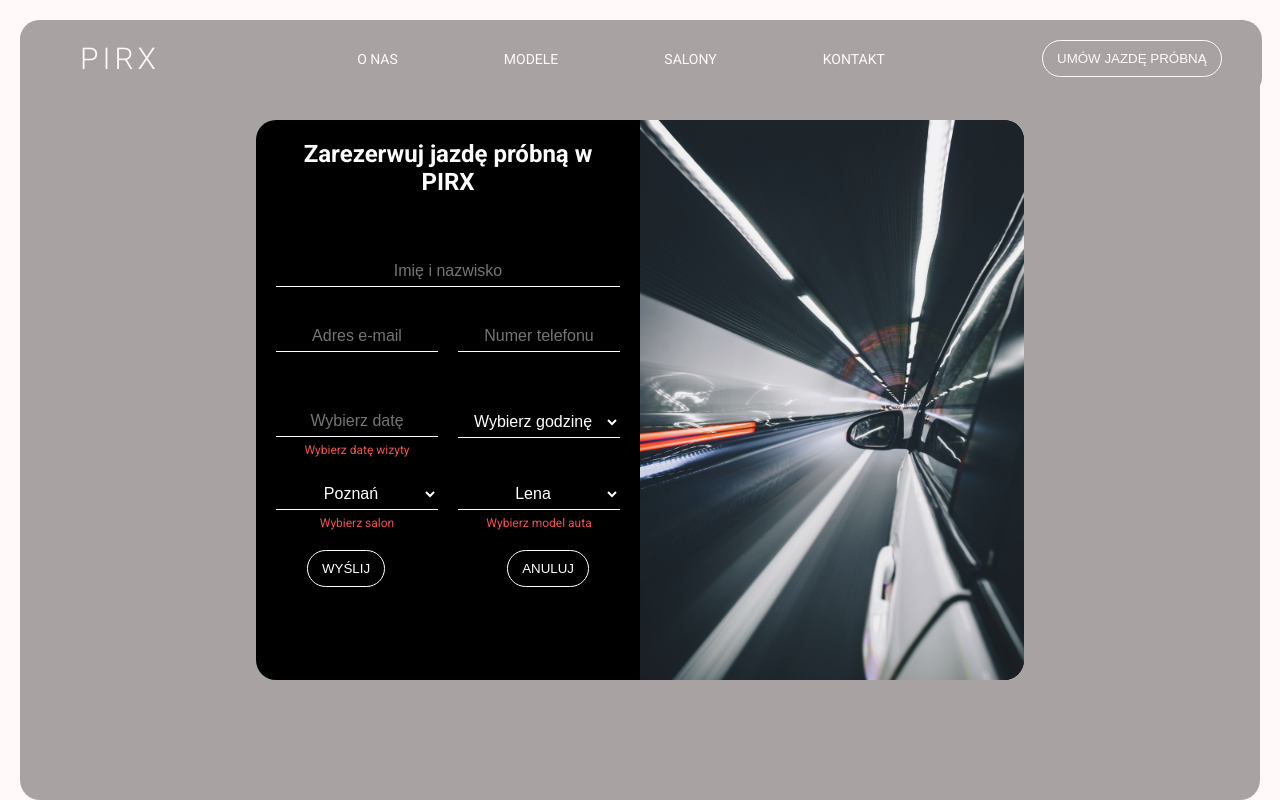
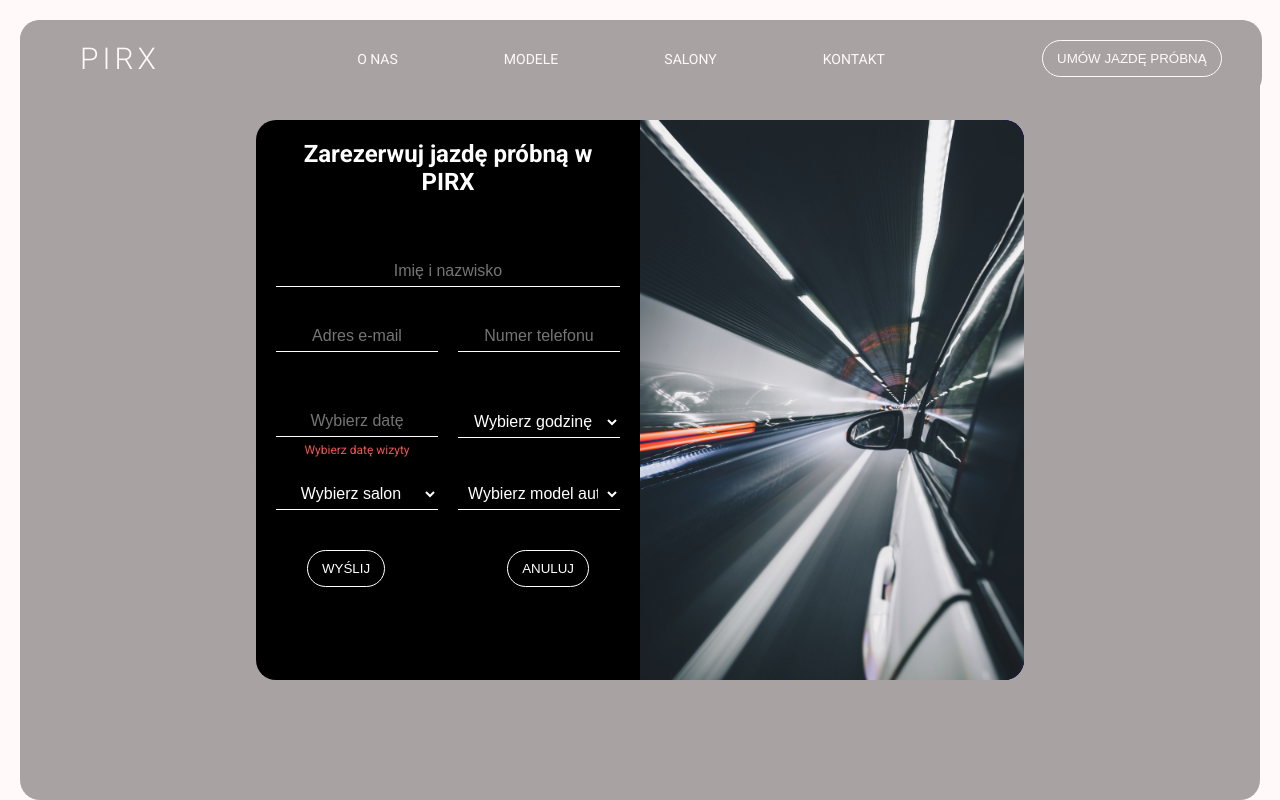
Before and after one commit to barteek-poz/PIRX-electric-car-React-Router-Vite-, a React (Vite) app: page / in a window 1280 px wide. Both pictures are taken after a click on the button "UMÓW JAZDĘ PRÓBNĄ". Shown: the top 800 px of the page. Built offline with nearby package versions, Linux system fonts and the light colour scheme; no server answers.

Commit message:
fixing form validation

```diff
--- a/src/pages/BookingModal.jsx
+++ b/src/pages/BookingModal.jsx
@@ -20,6 +20,9 @@
 const ModalOverlay = (props) => {
   const [date, setDate] = useState(null);
   const [hourHasError, setHourHasError] = useState(false);
+  const [salonHasError, setSalonHasError] = useState(false);
+  const [carHasError, setCarHasError] = useState(false);
+
 
   // NAME VALIDATION
   const {
@@ -59,6 +62,7 @@
     ? `${styles.bookingInput} ${styles.bookingInputInvalid}`
     : `${styles.bookingInput}`;
 
+
   // SELECT HOUR VALIDATION
   const {
     selectedValue: hourValue,
@@ -67,12 +71,34 @@
     selectHasError: hourError
   } = useSelect();
 
+  // SELECT SALON VALIDATION
+  const {
+    selectedValue: salonValue,
+    selectValueHandler: salonValueHandler,
+    selectReset: salonReset,
+    selectHasError: salonError
+  } = useSelect();
+
+  // SELECT CAR VALIDATION
+  const {
+    selectedValue: carValue,
+    selectValueHandler: carValueHandler,
+    selectReset: carReset,
+    selectHasError: carError
+  } = useSelect();
+
   // FORM VALIDATION
 
-  const submitFormHandler = () => {
+  const submitFormHandler = (e) => {
+    e.preventDefault()
+    setHourHasError(false)
+    setSalonHasError(false)
+    setCarHasError(false)
     if (hourError) {
       console.log("error");
       setHourHasError(true);
+      setSalonHasError(true)
+      setCarHasError(true)
       return
     } else {
       hourReset
@@ -148,11 +174,12 @@
             <select
               name="bookingHour"
               className={`${styles.bookingInput}`}
+                value={hourValue}
               onChange={(e) => hourValueHandler(e.target.value)}>
               <option
                 className={styles.option}
+                value="default"
                 selected
-                value={hourValue}
                 disabled>
                 Wybierz godzinę
               </option>
@@ -175,7 +202,9 @@
 
         <div className={styles.salonData}>
           <div className={styles.inputBox}>
-            <select name="bookingSalon" className={`${styles.bookingInput}`}>
+            <select name="bookingSalon" className={`${styles.bookingInput}`}
+             value={salonValue}
+             onChange={(e) => salonValueHandler(e.target.value)}>
               <option className={styles.option} value="default" disabled>
                 Wybierz salon
               </option>
@@ -183,11 +212,14 @@
               <option value="warsaw">Warszawa</option>
               <option value="cracow">Kraków</option>
             </select>
-            <p className={styles.inputError}>Wybierz salon</p>
+            <p className={styles.inputError}
+            style={{ visibility: salonHasError ? "visible" : "hidden" }}>Wybierz salon</p>
           </div>
 
           <div className={styles.inputBox}>
-            <select name="bookingSalon" className={`${styles.bookingInput}`}>
+            <select name="bookingSalon" className={`${styles.bookingInput}`}
+            value={carValue}
+            onChange={(event) => carValueHandler(event.target.value)}>
               <option className={styles.option} value="default" disabled>
                 Wybierz model auta
               </option>
@@ -195,7 +227,8 @@
               <option value="anna">Anna</option>
               <option value="nostromo">Nostromo</option>
             </select>
-            <p className={styles.inputError}>Wybierz model auta</p>
+            <p className={styles.inputError}
+            style={{ visibility: carHasError ? "visible" : "hidden" }}>Wybierz model auta</p>
           </div>
         </div>
 
```
